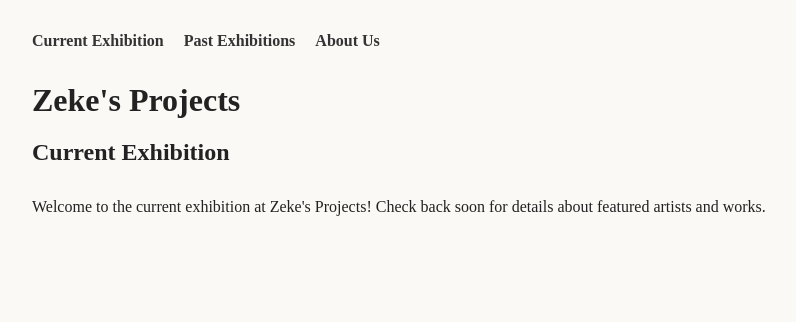
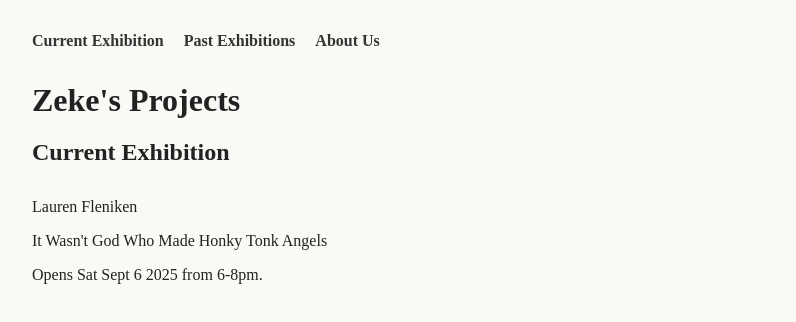
Before and after one commit to zekewilliams/zekewilliams.github.io, a plain HTML site: page index.html in a window 1280 px wide. Shown: the whole page, without its empty margins (0-796 px from the left). Drawn offline with Linux system fonts and the light colour scheme.

Commit message:
Update index.html

```diff
--- a/index.html
+++ b/index.html
@@ -41,7 +41,9 @@
   <h1>Zeke's Projects</h1>
   <h2>Current Exhibition</h2>
   <div class="exhibition">
-    <p>Welcome to the current exhibition at Zeke's Projects! Check back soon for details about featured artists and works.</p>
+    <p>Lauren Fleniken</p>
+    <p>It Wasn't God Who Made Honky Tonk Angels</p>
+    <p>Opens Sat Sept 6 2025 from 6-8pm.</p>
     <!-- You can add images or more info here -->
   </div>
 </body>
```
